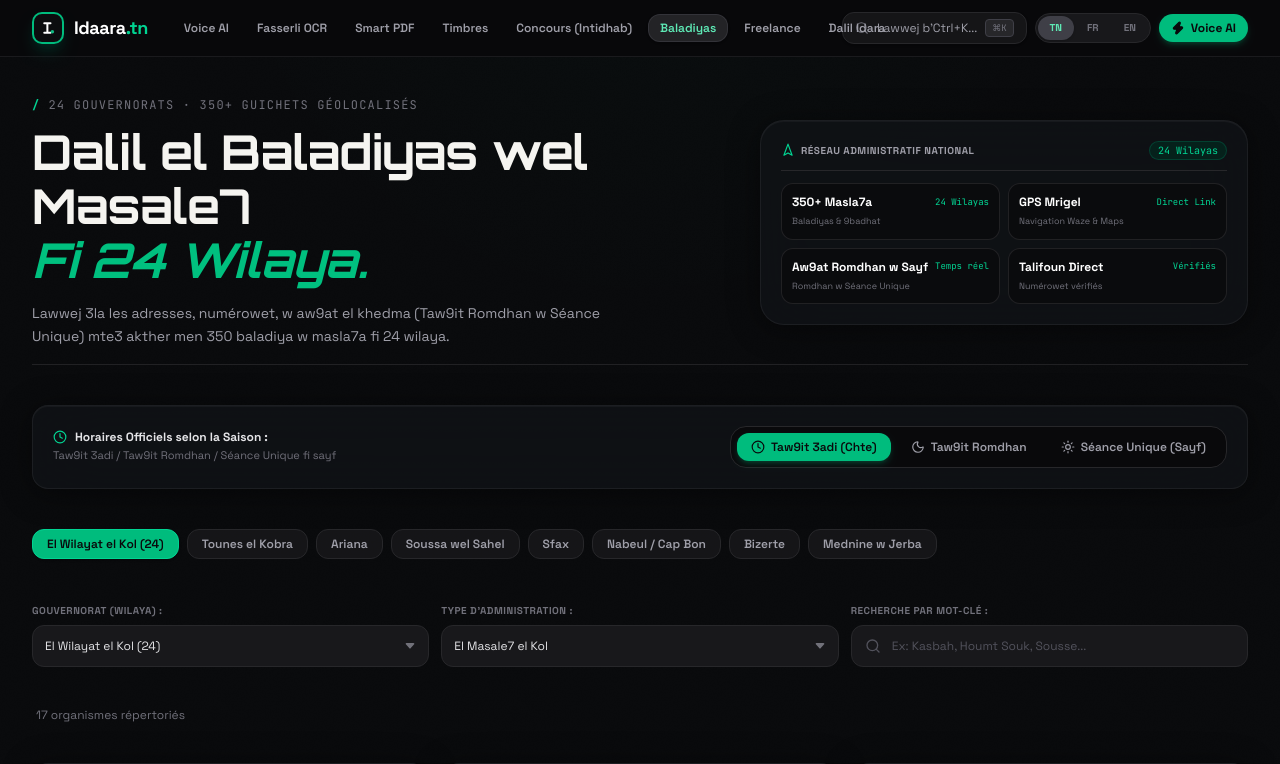
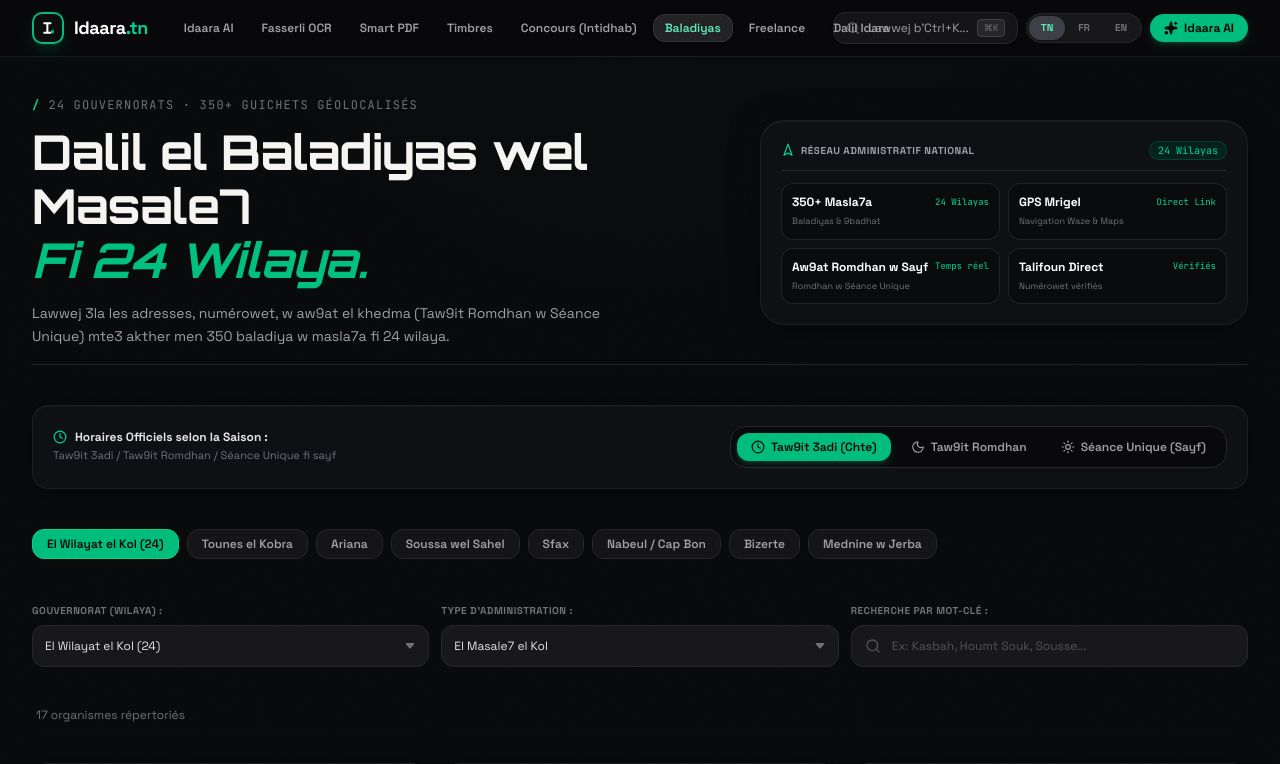
Before and after one commit to wacim-abdellli/idaara, a Next.js app: page /locator in a window 1280 px wide. Shown: the top 764 px of the page. Built offline with nearby package versions, Linux system fonts and the light colour scheme.

Commit message:
feat(branding): update branding and navigation from 'Voice AI' to 'Idaara AI' across entire app

```diff
--- a/src/app/layout.tsx
+++ b/src/app/layout.tsx
@@ -9,11 +9,11 @@ import { MobileBottomNav } from '../components/layout/MobileBottomNav';
 
 export const metadata: Metadata = {
   title: {
-    default: "Idaara.tn — Voice AI & Smart Administrative Services",
+    default: "Idaara.tn — AI Copilot & Smart Administrative Services",
     template: "%s | Idaara.tn",
   },
-  description: "Fasserli, 3abbi w a3tini l'awra9 — Conquer Tunisian administrative red tape with Derja voice AI, document OCR, and certified PDF forms.",
-  keywords: ['Idaara', 'Baladiya', 'Tunisie', 'Derja AI', 'Passeport Tunisien', 'Carte Grise', 'Timbres Fiscaux', 'Auto-Entrepreneur'],
+  description: "Fasserli, 3abbi w a3tini l'awra9 — Conquer Tunisian administrative red tape with Derja AI Copilot, live concours radar, document OCR, and certified PDF forms.",
+  keywords: ['Idaara', 'Baladiya', 'Tunisie', 'Derja AI', 'AI Copilot', 'Passeport Tunisien', 'Carte Grise', 'Timbres Fiscaux', 'Auto-Entrepreneur'],
   icons: {
     icon: [
       { url: '/favicon.svg', type: 'image/svg+xml' },
--- a/src/app/page.tsx
+++ b/src/app/page.tsx
@@ -822,8 +822,8 @@ export default function HomePage() {
                     href="/copilot"
                     className="flex items-center gap-2 px-5 py-2.5 rounded-xl font-bold text-xs bg-emerald-500 hover:bg-emerald-400 text-zinc-950 shrink-0 shadow-lg shadow-emerald-500/30 transition-all cursor-pointer"
                   >
-                    <Mic className="w-3.5 h-3.5" />
-                    <span>{locale === 'ar' ? 'المساعد الصوتي' : locale === 'en' ? 'Voice AI' : 'Voice AI'}</span>
+                    <Sparkles className="w-3.5 h-3.5 fill-current" />
+                    <span>{locale === 'ar' ? 'المساعد الذكي' : 'Idaara AI'}</span>
                   </Link>
                 </motion.div>
               </form>
--- a/src/app/procedures/page.tsx
+++ b/src/app/procedures/page.tsx
@@ -525,7 +525,7 @@ export default function ProceduresPage() {
                 href="/copilot"
                 className="inline-flex items-center gap-1.5 text-xs font-bold text-emerald-300 hover:text-emerald-200 hover:underline pt-1"
               >
-                <span>{locale === 'en' ? 'Launch Voice AI' : 'Ouvrir Voice AI'}</span>
+                <span>{locale === 'ar' ? 'استشارة المساعد الذكي' : locale === 'en' ? 'Ask Idaara AI' : 'Consulter Idaara AI'}</span>
                 <ArrowRight className="w-3.5 h-3.5 rtl:rotate-180" />
               </Link>
             </motion.div>
--- a/src/components/fasserli/DocumentAnalysisResult.tsx
+++ b/src/components/fasserli/DocumentAnalysisResult.tsx
@@ -101,7 +101,7 @@ export const DocumentAnalysisResult: React.FC<DocumentAnalysisResultProps> = ({
     locale === 'en' ? 'Legal Framework:' : locale === 'ar' ? 'الإطار القانوني :' : locale === 'fr' ? 'Cadre juridique :' : 'Cadre juridique :';
 
   const copilotBtn =
-    locale === 'en' ? 'Ask Voice AI about this notice' : locale === 'ar' ? 'اسأل المساعد الصوتي عن هذه الوثيقة' : locale === 'fr' ? 'Poser une question à l’IA' : 'Es2el Idaara AI 3la hal war9a';
+    locale === 'en' ? 'Ask Idaara AI about this notice' : locale === 'ar' ? 'اسأل المساعد الذكي عن هذه الوثيقة' : locale === 'fr' ? 'Poser une question à l’IA Idaara' : 'Es2el Idaara AI 3la hal war9a';
 
   return (
     <div className="space-y-6 glass-panel rounded-3xl p-6 sm:p-8 border border-zinc-800 shadow-2xl">
--- a/src/components/layout/Footer.tsx
+++ b/src/components/layout/Footer.tsx
@@ -47,12 +47,12 @@ export const Footer: React.FC = () => {
       href: '/copilot',
       label:
         locale === 'ar'
-          ? 'المساعد الصوتي بالدارجة'
+          ? 'المساعد الذكي (Idaara AI)'
           : locale === 'derja'
-          ? 'Voice AI bel Derja'
+          ? 'Idaara AI bel Derja'
           : locale === 'en'
-          ? 'Voice AI (Derja AI)'
-          : 'Voice AI (Derja AI)',
+          ? 'Idaara AI (Civic Copilot)'
+          : 'Idaara AI (Copilote Civique)',
     },
     {
       href: '/fasserli',
--- a/src/components/layout/MobileBottomNav.tsx
+++ b/src/components/layout/MobileBottomNav.tsx
@@ -4,14 +4,14 @@ import React from 'react';
 import Link from 'next/link';
 import { usePathname } from 'next/navigation';
 import { useLocale } from '../../context/LocaleContext';
-import { Mic, FileSearch, FileText, Calculator, MapPin } from 'lucide-react';
+import { Sparkles, FileSearch, FileText, Calculator, MapPin } from 'lucide-react';
 
 export const MobileBottomNav: React.FC = () => {
   const { t, locale } = useLocale();
   const pathname = usePathname();
 
   const items = [
-    { href: '/copilot', label: locale === 'ar' ? 'صوتي' : locale === 'en' ? 'Voice' : 'Voice AI', icon: Mic },
+    { href: '/copilot', label: locale === 'ar' ? 'المساعد' : 'Idaara AI', icon: Sparkles },
     { href: '/fasserli', label: locale === 'ar' ? 'فسّرلي' : locale === 'en' ? 'OCR' : 'Fasserli', icon: FileSearch },
     { href: '/documents', label: locale === 'ar' ? 'عقود' : locale === 'en' ? 'Forms' : 'PDFs', icon: FileText },
     { href: '/calculator', label: locale === 'ar' ? 'تنابر' : locale === 'en' ? 'Stamps' : 'Timbres', icon: Calculator },
--- a/src/components/layout/Navbar.tsx
+++ b/src/components/layout/Navbar.tsx
@@ -7,10 +7,10 @@ import { motion, AnimatePresence } from 'framer-motion';
 import { useLocale } from '../../context/LocaleContext';
 import { LanguageSwitcher } from './LanguageSwitcher';
 import { BrandLogo } from './BrandLogo';
-import { Mic, FileSearch, FileText, Calculator, MapPin, Rocket, BookOpen, Briefcase, Menu, X, Zap, Search } from 'lucide-react';
+import { Sparkles, FileSearch, FileText, Calculator, MapPin, Rocket, BookOpen, Briefcase, Menu, X, Search } from 'lucide-react';
 
 const NAV_LINKS = [
-  { href: '/copilot',    tKey: 'copilotNav',    icon: Mic },
+  { href: '/copilot',    tKey: 'copilotNav',    icon: Sparkles },
   { href: '/fasserli',   tKey: 'fasserliNav',   icon: FileSearch },
   { href: '/documents',  tKey: 'documentsNav',  icon: FileText },
   { href: '/calculator', tKey: 'calculatorNav', icon: Calculator },
@@ -25,7 +25,7 @@ export const Navbar: React.FC = () => {
   const pathname = usePathname();
   const [mobileMenuOpen, setMobileMenuOpen] = useState(false);
 
-  const voiceLabel = locale === 'ar' ? 'صوتي' : 'Voice AI';
+  const copilotLabel = locale === 'ar' ? 'المساعد الذكي' : 'Idaara AI';
 
   const triggerCommandPalette = () => {
     if (typeof window !== 'undefined') {
@@ -72,7 +72,7 @@ export const Navbar: React.FC = () => {
             </nav>
           </div>
 
-          {/* Right Side: Search, Language Switcher, Voice CTA, Mobile Toggle */}
+          {/* Right Side: Search, Language Switcher, AI Copilot CTA, Mobile Toggle */}
           <div className="flex items-center gap-2 shrink-0">
             {/* Search CTA (visible on xl screens) */}
             <motion.button
@@ -92,14 +92,14 @@ export const Navbar: React.FC = () => {
             {/* Language Switcher */}
             <LanguageSwitcher />
 
-            {/* Voice CTA Button */}
+            {/* AI Copilot CTA Button */}
             <motion.div whileHover={{ scale: 1.06 }} whileTap={{ scale: 0.95 }}>
               <Link
                 href="/copilot"
-                className="flex items-center gap-1.5 px-3 py-1.5 rounded-full bg-emerald-500 hover:bg-emerald-400 text-zinc-950 font-bold text-xs shadow-md shadow-emerald-500/20 transition-all shrink-0 cursor-pointer"
+                className="flex items-center gap-1.5 px-3.5 py-1.5 rounded-full bg-emerald-500 hover:bg-emerald-400 text-zinc-950 font-bold text-xs shadow-md shadow-emerald-500/20 transition-all shrink-0 cursor-pointer"
               >
-                <Zap className="w-3.5 h-3.5 fill-current" />
-                <span>{voiceLabel}</span>
+                <Sparkles className="w-3.5 h-3.5 fill-current" />
+                <span>{copilotLabel}</span>
               </Link>
             </motion.div>
 
--- a/src/data/translations.ts
+++ b/src/data/translations.ts
@@ -8,14 +8,14 @@ export const translations: Record<SupportedLanguage, Record<string, string>> = {
     heroHeadline: "Awra9ek w Démarchet-ek fi",
     heroHeadlineHighlight: "D9i9a.",
     heroSubheadline: "L'assistant el idari el thaki bech tsahal 3lik kol war9a, timbre, w contrat fi Tounes men ghir t3ab.",
-    heroCTA: "Jarreb el Voice AI",
+    heroCTA: "Jarreb Idaara AI",
     heroSecondaryCTA: "Fasserli Hal War9a (OCR)",
     voiceSearchBarPlaceholder: "As'el 3la ay war9a... (mthelen: 'Passeport', 'CIN')",
     voiceActivePrompt: "9oul chnowa 7achtek, Idaara AI tesma3 fik...",
     voiceListening: "9a3ed nesma3 fik...",
     featuresTitle: "Koll chay tes7a9ou m3a l'Idara fi blasa wa7da",
     featuresSubtitle: "Men ghir te3b, men ghir ma yarj3ouk 3la timbre ne9es walla war9a ghalta.",
-    copilotNav: "Voice AI",
+    copilotNav: "Idaara AI",
     fasserliNav: "Fasserli OCR",
     documentsNav: "Smart PDF",
     calculatorNav: "Timbres",
@@ -56,14 +56,14 @@ export const translations: Record<SupportedLanguage, Record<string, string>> = {
     heroHeadline: "Vos démarches tunisiennes en",
     heroHeadlineHighlight: "Toute Simplicité.",
     heroSubheadline: "L'IA civique officielle pour calculer vos timbres, vérifier vos dossiers et préparer vos contrats légaux sans stress.",
-    heroCTA: "Lancer le Voice AI",
+    heroCTA: "Lancer Idaara AI",
     heroSecondaryCTA: "Analyser un document (OCR)",
     voiceSearchBarPlaceholder: "Posez une question... (ex: 'Passeport', 'Carte Grise')",
     voiceActivePrompt: "Parlez librement, l'IA Idaara vous écoute...",
     voiceListening: "Écoute en cours...",
     featuresTitle: "Tous les services administratifs tunisiens unifiés",
     featuresSubtitle: "Évitez les allers-retours inutiles grâce à nos calculateurs de timbres et formulaires officiels.",
-    copilotNav: "Voice AI",
+    copilotNav: "Idaara AI",
     fasserliNav: "Scanner OCR",
     documentsNav: "Smart PDF",
     calculatorNav: "Timbres",
@@ -104,14 +104,14 @@ export const translations: Record<SupportedLanguage, Record<string, string>> = {
     heroHeadline: "إجراءاتك الإدارية في تونس بكل",
     heroHeadlineHighlight: "سهولة وسرعة.",
     heroSubheadline: "المساعد الذكي الأول لحساب التنابر الجبائية، استخراج الوثائق، وتجهيز العقود الرسمية دون عناء.",
-    heroCTA: "جرب المساعد الصوتي",
+    heroCTA: "جرب المساعد الذكي",
     heroSecondaryCTA: "فسّرلي هالورقة (OCR)",
     voiceSearchBarPlaceholder: "اسأل عن أي إجراء... (مثال: 'جواز السفر'، 'بطاقة التعريف')",
     voiceActivePrompt: "تكلّم بكل تلقائية، إدارة.تونس تسمع فيك...",
     voiceListening: "جار الاستماع...",
     featuresTitle: "كل الإجراءات الإدارية التونسية في منصة واحدة",
     featuresSubtitle: "وداعاً للمفاجآت عند الشبابيك بفضل حاسبة التنابر والوثائق الرسمية التلقائية.",
-    copilotNav: "المساعد الصوتي",
+    copilotNav: "المساعد الذكي",
     fasserliNav: "فسّرلي هالورقة",
     documentsNav: "الوثائق الرسمية",
     calculatorNav: "حاسبة التنابر",
@@ -152,14 +152,14 @@ export const translations: Record<SupportedLanguage, Record<string, string>> = {
     heroHeadline: "Tunisian Civic Procedures Made",
     heroHeadlineHighlight: "Effortless.",
     heroSubheadline: "The dedicated civic AI to verify documents, calculate statutory stamp fees, and prepare official contracts in seconds.",
-    heroCTA: "Try Voice AI",
+    heroCTA: "Try Idaara AI",
     heroSecondaryCTA: "Scan a document (OCR)",
     voiceSearchBarPlaceholder: "Ask anything... (e.g., 'Passport renewal', 'CIN')",
     voiceActivePrompt: "Speak freely, Idaara AI is listening...",
     voiceListening: "Listening in progress...",
     featuresTitle: "All Tunisian Administrative Services Unified",
     featuresSubtitle: "Avoid unnecessary trips with our exact stamp calculators, office locator, and official forms.",
-    copilotNav: "Voice AI",
+    copilotNav: "Idaara AI",
     fasserliNav: "Scanner OCR",
     documentsNav: "Smart PDF",
     calculatorNav: "Timbres",
```
Also changed, not shown: src/components/common/CommandPalette.tsx (+9 -9 lines).
